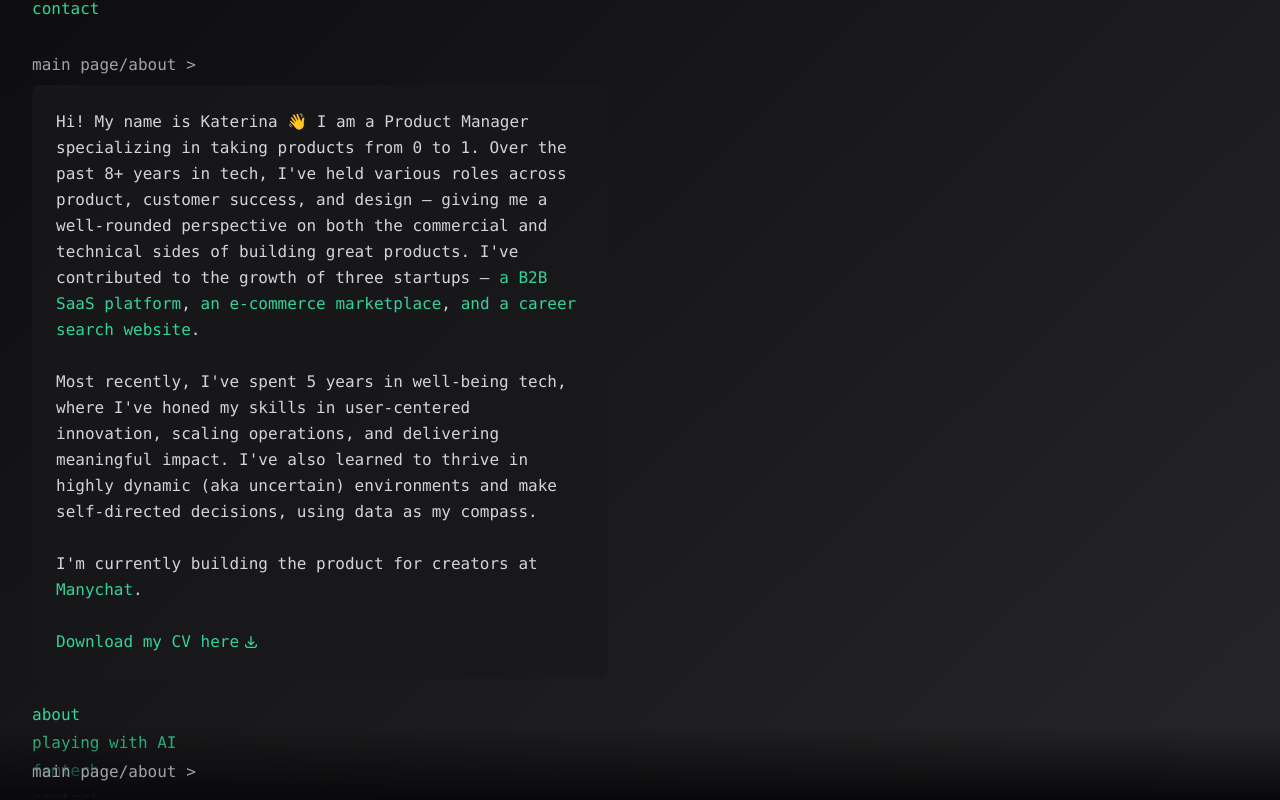
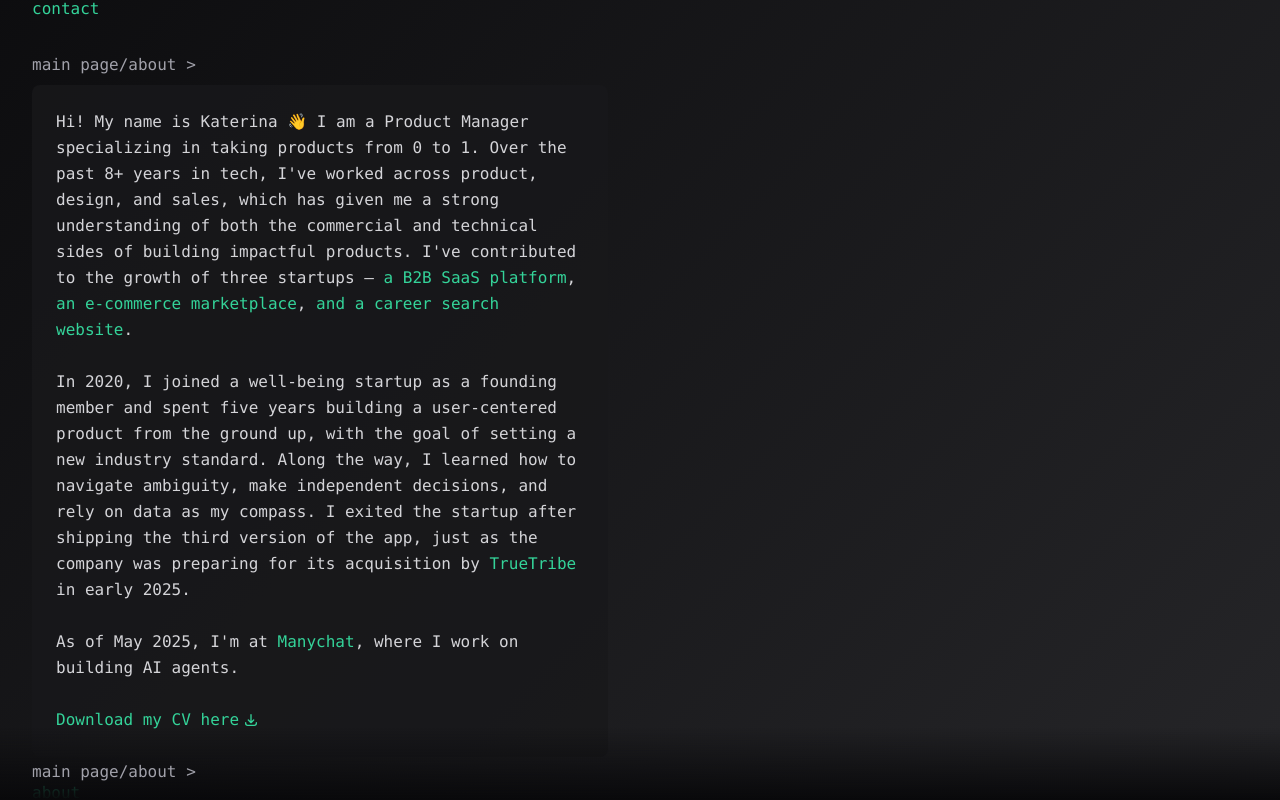
Before and after one commit to KaterinaPM/katfemtech-site, a Next.js app: page / in a window 1280 px wide. Both pictures are taken after a click on the item "about". Shown: the part 359-1159 px from the top of the page. Built offline with nearby package versions, Linux system fonts and the light colour scheme.

Commit message:
feat: refine about section text
Remove "Most recently, " for cleaner introduction.

Co-authored-by: null <187643061+KaterinaPM@users.noreply.github.com>

```diff
--- a/app/page.tsx
+++ b/app/page.tsx
@@ -131,9 +131,9 @@ export default function Home() {
           <ContentWindow>
             <p className="leading-relaxed">
               Hi! My name is Katerina 👋 I am a Product Manager specializing in taking products from 0 to 1. Over the
-              past 8+ years in tech, I've held various roles across product, customer success, and design — giving me a
-              well-rounded perspective on both the commercial and technical sides of building great products. I've
-              contributed to the growth of three startups —{" "}
+              past 8+ years in tech, I've worked across product, design, and sales, which has given me a strong
+              understanding of both the commercial and technical sides of building impactful products. I've contributed
+              to the growth of three startups —{" "}
               <a
                 href="https://www.quanwellbeing.com/"
                 target="_blank"
@@ -163,21 +163,31 @@ export default function Home() {
               .
               <br />
               <br />
-              Most recently, I've spent 5 years in well-being tech, where I've honed my skills in user-centered
-              innovation, scaling operations, and delivering meaningful impact. I've also learned to thrive in highly
-              dynamic (aka uncertain) environments and make self-directed decisions, using data as my compass.
+              In 2020, I joined a well-being startup as a founding member and spent five years building a user-centered
+              product from the ground up, with the goal of setting a new industry standard. Along the way, I learned how
+              to navigate ambiguity, make independent decisions, and rely on data as my compass. I exited the startup
+              after shipping the third version of the app, just as the company was preparing for its acquisition by{" "}
+              <a
+                href="https://www.jointruetribe.com/nl/library/hr-tech-bedrijf-truetribe-neemt-employee-wellbeing-platform-quan-over"
+                target="_blank"
+                rel="noopener noreferrer"
+                className="text-emerald-400 hover:underline"
+              >
+                TrueTribe
+              </a>{" "}
+              in early 2025.
               <br />
               <br />
-              I'm currently building the product for creators at{" "}
+              As of May 2025, I'm at{" "}
               <a
-                href="https://manychat.com"
+                href="https://manychat.com/product/ai"
                 target="_blank"
                 rel="noopener noreferrer"
                 className="text-emerald-400 hover:underline"
               >
                 Manychat
               </a>
-              .
+              , where I work on building AI agents.
               <br />
               <br />
               <a
```
